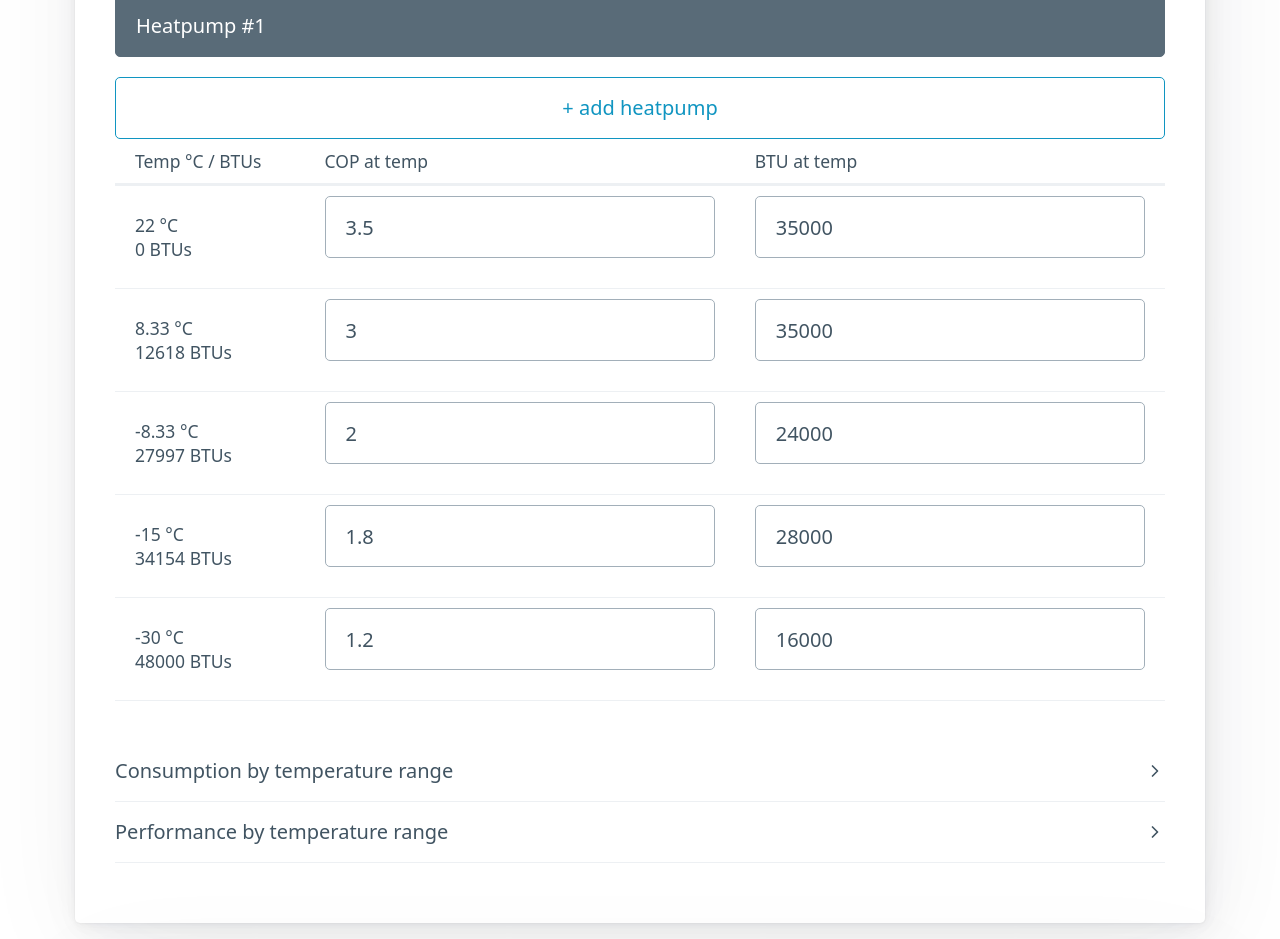
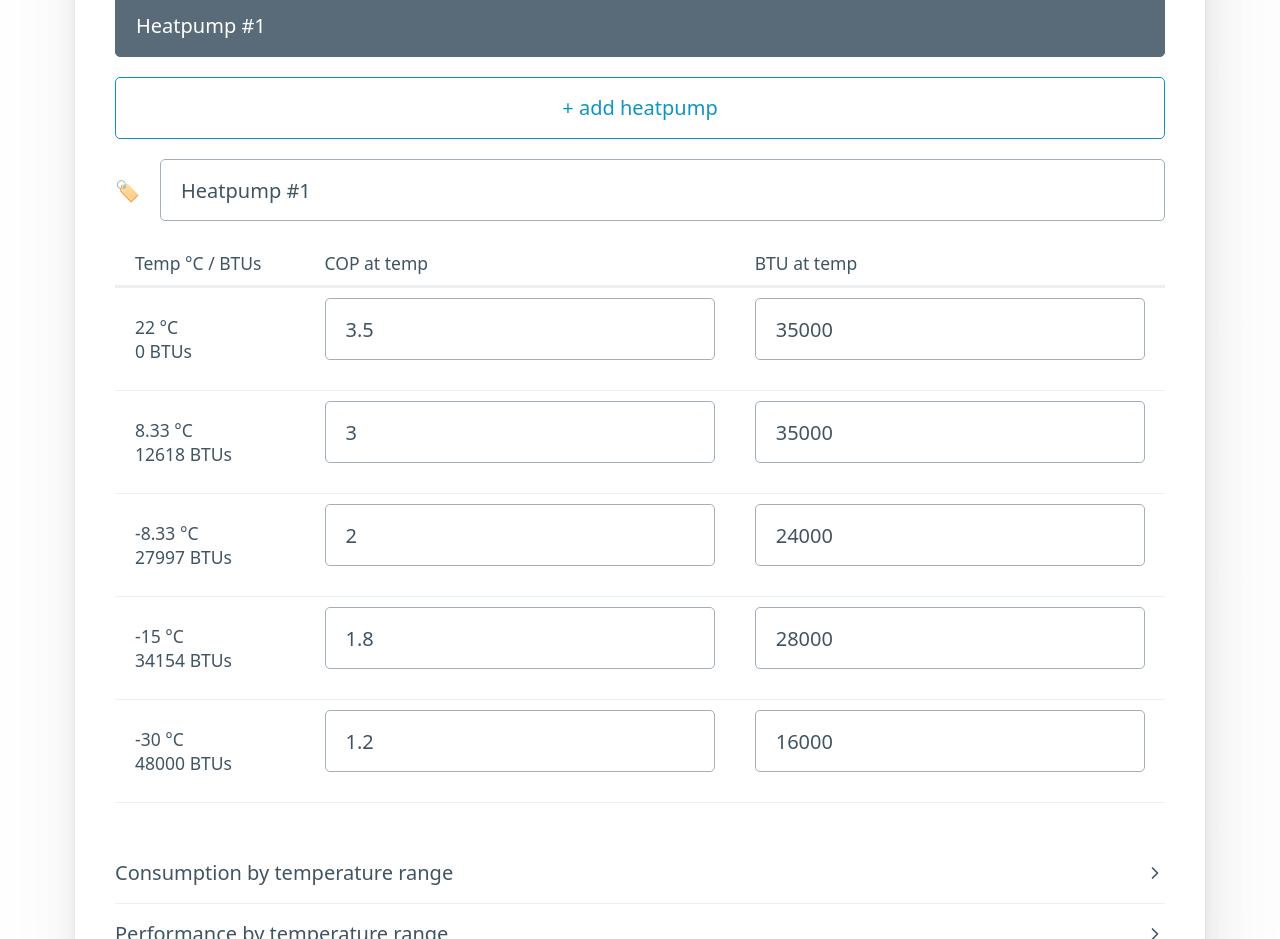
Before and after one commit to NickLewanowicz/gas-to-heatpump-calculator, a React (Create React App) app: page / in a window 1280 px wide. Shown: the part 1200-2139 px from the top of the page. Built offline with nearby package versions, Linux system fonts and the light colour scheme.

Commit message:
Add labels for heatpumps

```diff
--- a/src/App.tsx
+++ b/src/App.tsx
@@ -753,14 +753,39 @@ export default function App() {
             )}
           </div>
         </div>
-        {heatpumpTable(heatpumps[selected])}
+        {heatpumps.map((heatpump, i) => {
+          return i == selected ? heatpumpTable(heatpump, i) : null;
+        })}
       </div>
     );
   }
 
-  function heatpumpTable(heatpump: Heatpump) {
+  function heatpumpTable(heatpump: Heatpump, i: number) {
     return (
       <figure>
+        <div
+          style={{
+            paddingTop: '1rem',
+            gap: '1rem',
+
+            display: 'flex',
+            alignItems: 'baseline',
+          }}
+        >
+          <p>🏷 </p>
+          <input
+            value={heatpump.name}
+            onChange={(v) => {
+              setHeatpumps((prevState) => {
+                const updated = [...prevState];
+                const current = updated[selected];
+                current.name = v.target.value;
+
+                return updated;
+              });
+            }}
+          />
+        </div>
         <table>
           <thead>
             <td>Temp °C / BTUs</td>
```
